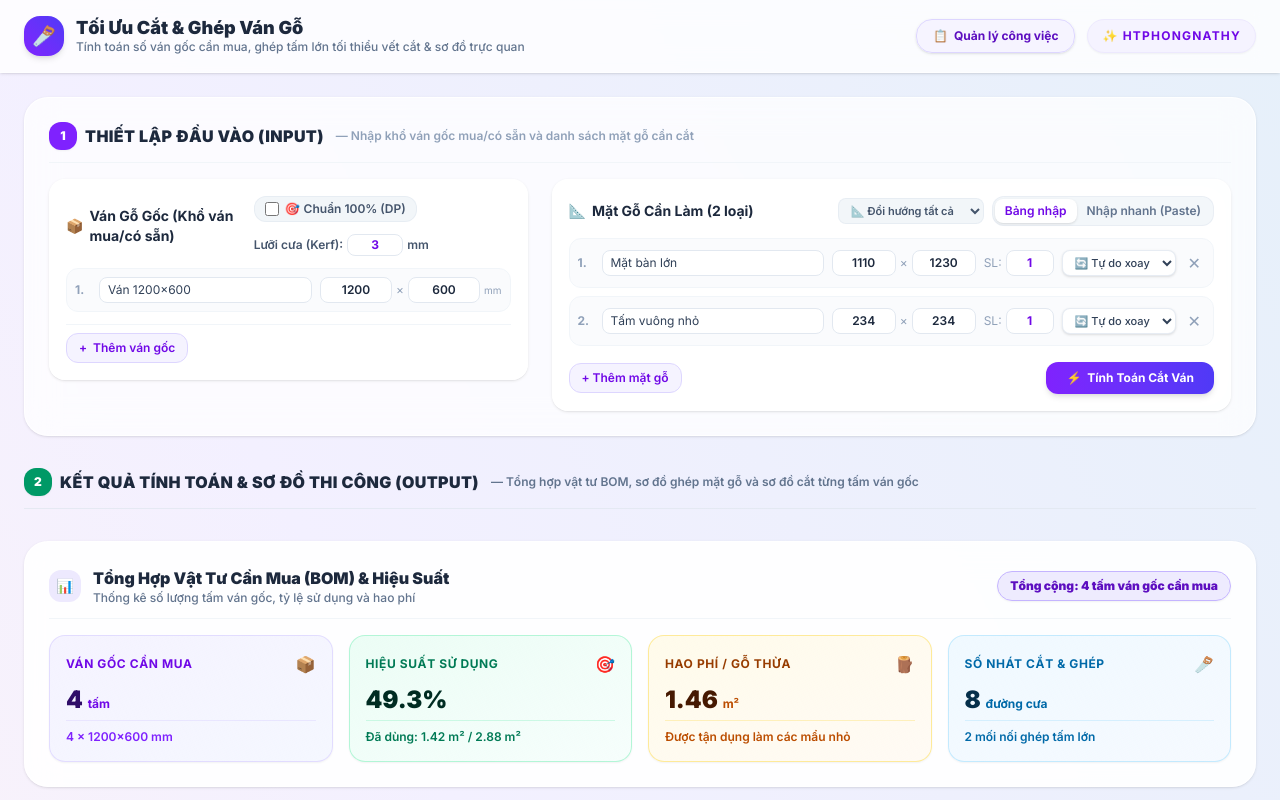
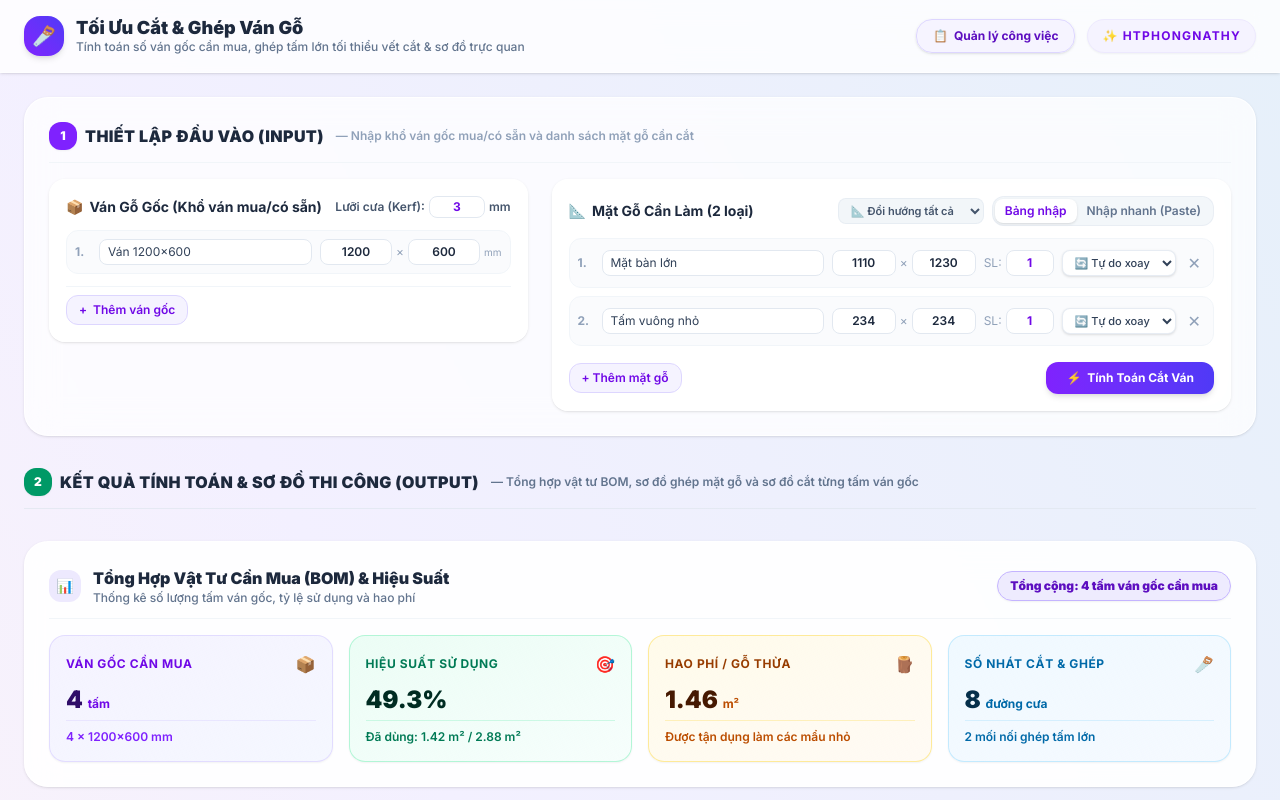
Before and after one commit to htphong0909/TaskManagementWeb, a Next.js app: page /wood-cut in a window 1280 px wide. Shown: the top 800 px of the page. Built offline with nearby package versions, Linux system fonts and the light colour scheme.

Commit message:
refactor(wood-cut): remove DP checkbox and badge from StockSheetForm

```diff
--- a/src/components/wood-cut/StockSheetForm.tsx
+++ b/src/components/wood-cut/StockSheetForm.tsx
@@ -9,12 +9,9 @@ interface Props {
   setStockSheets: (sheets: StockSheetInput[]) => void;
   config: CalculationConfig;
   setConfig: (config: CalculationConfig) => void;
-  totalPiecesCount?: number;
 }
 
-export default function StockSheetForm({ stockSheets, setStockSheets, config, setConfig, totalPiecesCount = 0 }: Props) {
-  const isOverMaxDP = totalPiecesCount > 12;
-
+export default function StockSheetForm({ stockSheets, setStockSheets, config, setConfig }: Props) {
   const handleAddStockSheet = () => {
     setStockSheets([
       ...stockSheets,
@@ -43,37 +40,6 @@ export default function StockSheetForm({ stockSheets, setStockSheets, config, se
           <span>📦</span> Ván Gỗ Gốc (Khổ ván mua/có sẵn)
         </h2>
         <div className="flex items-center gap-3 flex-wrap">
-          <label
-            className={`flex items-center gap-1.5 select-none text-xs font-semibold px-2.5 py-1 rounded-xl border transition-all ${
-              isOverMaxDP
-                ? "bg-slate-100/60 text-slate-400 border-slate-200 cursor-not-allowed opacity-60"
-                : config.useExactDP
-                ? "bg-amber-100 text-amber-900 border-amber-300 shadow-sm cursor-pointer"
-                : "bg-slate-100/90 text-slate-600 hover:bg-slate-200/80 border-slate-200/60 cursor-pointer"
-            }`}
-            title={
-              isOverMaxDP
-                ? "Đơn hàng > 12 chi tiết — Hệ thống tự động dùng Heuristic tối ưu để đảm bảo phản hồi tức thì"
-                : "Sử dụng thuật toán Quy hoạch động (DP) để tìm số ván ít nhất tuyệt đối (100% chuẩn toán học)"
-            }
-          >
-            <input
-              type="checkbox"
-              disabled={isOverMaxDP}
-              checked={config.useExactDP === true && !isOverMaxDP}
-              onChange={(e) => setConfig({ ...config, useExactDP: e.target.checked })}
-              aria-label="Dùng thuật toán chính xác DP"
-              className="w-3.5 h-3.5 rounded border-slate-300 text-amber-600 focus:ring-amber-400 accent-amber-600 cursor-pointer disabled:cursor-not-allowed"
-            />
-            <span className="flex items-center gap-1">
-              <span>🎯</span> Chuẩn 100% (DP)
-            </span>
-          </label>
-          {isOverMaxDP && (
-            <span className="text-[10px] font-bold text-amber-700 bg-amber-50 border border-amber-200 px-2 py-0.5 rounded-full">
-              ⚡ Heuristic (N &gt; 12)
-            </span>
-          )}
           <label className="text-xs text-slate-600 font-semibold flex items-center gap-1">
             Lưỡi cưa (Kerf):
             <NumericInput
```
